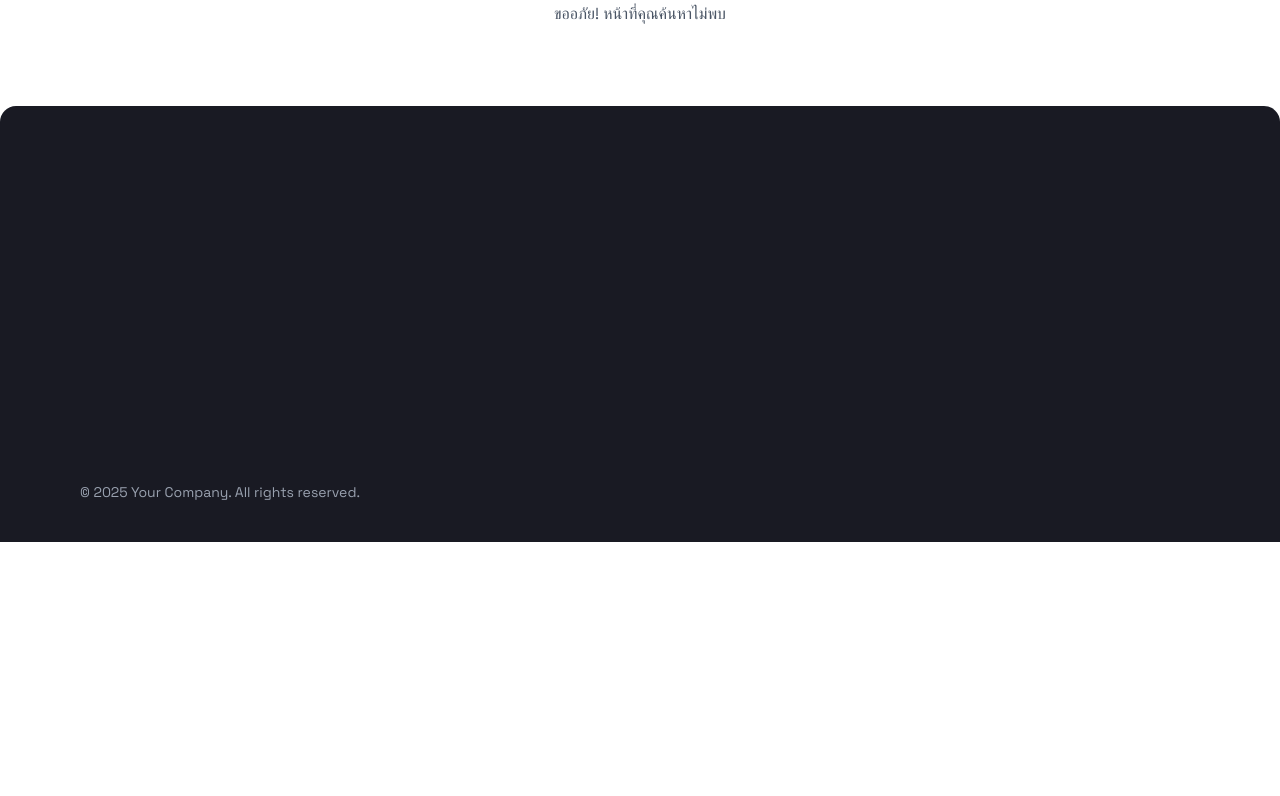
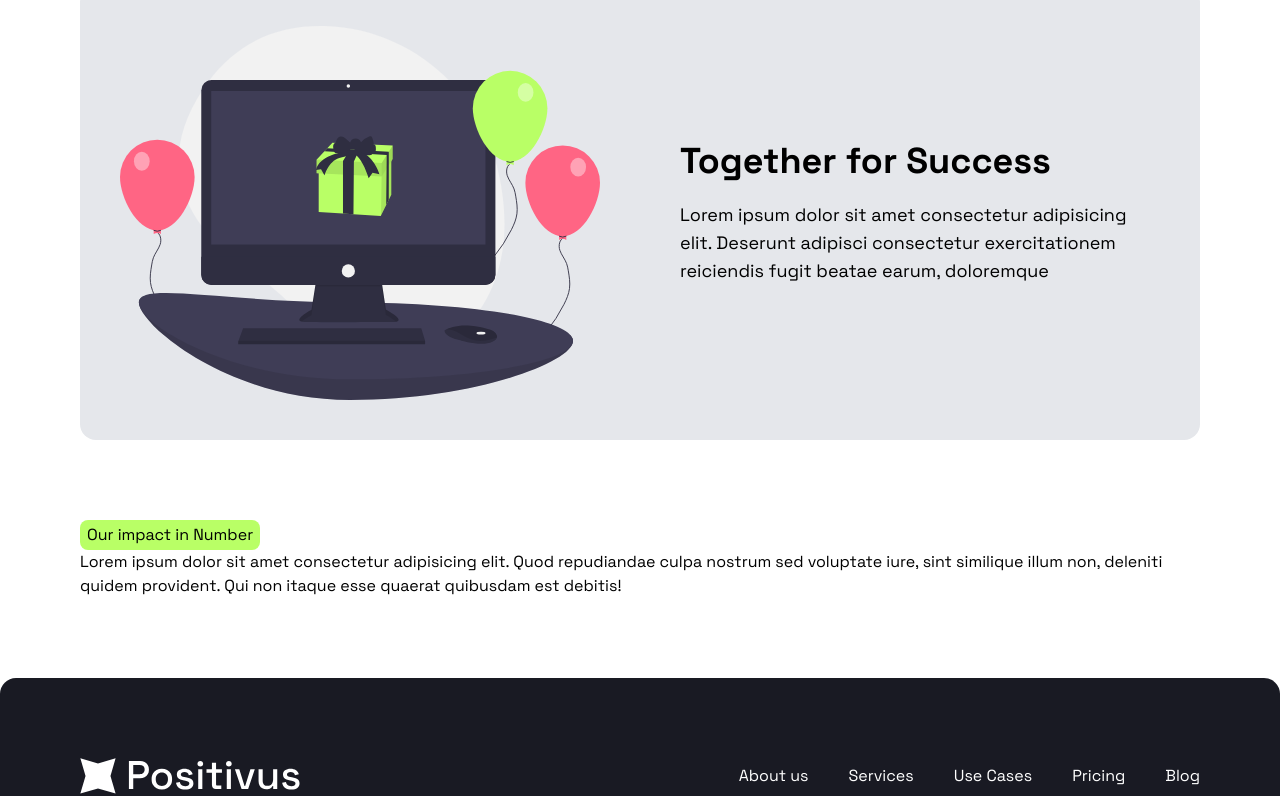
Before and after one commit to zendlll66/simple-portfolio, a React (Vite) app: page /about in a window 1280 px wide. Shown: the part 174-970 px from the top of the page. Before the commit the page ends 825 px from the top, so only its background shows below. Built offline with nearby package versions, Linux system fonts and the light colour scheme.

Commit message:
add AboutUs

```diff
--- /dev/null
+++ b/src/components/AboutSection/HeaderCompo.jsx
@@ -0,0 +1,20 @@
+import React from 'react'
+
+const HeaderCompo = () => {
+  return (
+    <div className='flex flex-col md:flex-row md:gap-20 gap-10 justify-between items-center bg-gray-200 p-10 rounded-2xl'>
+        {/* left content */}
+        <div className='md:w-1/2 '>
+            <img src="/assets/images/about/heading.svg" alt="" />
+        </div>
+
+        {/* Right content */}
+        <div className='space-y-5 md:w-1/2 w-full text-center md:text-start '>
+            <h1 className='md:text-4xl text-2xl font-bold'>Together for Success</h1>
+            <p className='md:text-lg text-sm'>Lorem ipsum dolor sit amet consectetur adipisicing elit. Deserunt adipisci consectetur exercitationem reiciendis fugit beatae earum, doloremque </p>
+        </div>
+    </div>
+  )
+}
+
+export default HeaderCompo
--- a/src/components/common/ArrowUpRightBtn.jsx
+++ b/src/components/common/ArrowUpRightBtn.jsx
@@ -2,15 +2,15 @@
 import React from 'react';
 import { ArrowUpRight } from 'lucide-react';
 
-const ArrowUpRightBtn = ({ label , iconColor , backgroundColor   }) => {
+const ArrowUpRightBtn = ({ label , iconColor , textColor, bgIcon }) => {
     return (
         <div className='flex flex-row  max-w-full  rounded-full items-center'>
-            <button className="flex items-center space-x-2 px-4 py-2 rounded-full" style={{ backgroundColor }}>
-                <div className={`w-9 h-9 flex items-center justify-center rounded-full bg-${backgroundColor}`}>
-                    <ArrowUpRight className={`rounded-full w-5 h-5 ${iconColor}`} />
+            <button className="flex items-center space-x-2 px-4 py-2 rounded-full" >
+                <div className={`w-9 h-9 flex items-center justify-center rounded-full bg-${textColor}`}>
+                    <ArrowUpRight className={`rounded-full w-5 h-5 text-${iconColor}`} />
                 </div>
             </button>
-            <h1 className={` text-start text-md  text-${backgroundColor} `}>{label}</h1>
+            <h1 className={` text-start text-md  text-${bgIcon} font-bold `}>{label}</h1>
         </div>
     );
 };
--- a/src/components/common/CardService.jsx
+++ b/src/components/common/CardService.jsx
@@ -2,7 +2,7 @@ import React from 'react'
 import ArrowUpRightBtn from './ArrowUpRightBtn'
 import HeadingCompo from './HeadingCompo'
 
-const CardService = ({ label1, label2, images, bgColor, variant, iconColor, backgroundColor}) => {
+const CardService = ({ label1, label2, images, bgColor, variant, iconColor, textColor,bgIcon}) => {
     return (
         <div className={`flex flex-row  border-b-4 border-[1px]   w-full items-center justify-between rounded-3xl p-[30px] ${bgColor}`}>
             <div className=' space-y-10'>
@@ -10,7 +10,7 @@ const CardService = ({ label1, label2, images, bgColor, variant, iconColor, back
                     <HeadingCompo label={label1} variant={variant} className={`w-fit `} />
                     <HeadingCompo label={label2} variant={variant} className={'w-fit'} />
                 </div>
-                <ArrowUpRightBtn label='learn more' iconColor={iconColor} backgroundColor={backgroundColor} />
+                <ArrowUpRightBtn label='learn more' iconColor={iconColor} textColor={textColor} bgIcon={bgIcon} />
             </div>
             <img src={`/assets/images/${images}.svg`} alt="" className='w-1/3' />
         </div>
--- a/src/components/common/CompanyLogo.jsx
+++ b/src/components/common/CompanyLogo.jsx
@@ -4,7 +4,7 @@ import { motion } from 'framer-motion'
 const CompanyLogo = ({ images, from, to }) => {
 
     return (
-        <div className="flex MyGradient">
+        <div className="flex ">
             <motion.div
                 initial={{ x: `${from}` }}
                 animate={{ x: `${to}` }}
--- a/src/components/layout/Navbar.jsx
+++ b/src/components/layout/NavbarCompo.jsx
@@ -1,23 +1,25 @@
 import React, { useState } from 'react'
 import CustomButton from '../common/CustomButton'
 
-const Navbar = () => {
+const NavbarCompo = () => {
   const [isOpen, setIsOpen] = useState(false)
 
   return (
     <div className="fixed flex flex-row md:p-10 p-5 bg-white/70 z-30 backdrop-blur-lg  md:px-[120px] px-[20px]  justify-between  w-full items-center ">
       <div className="flex-shrink-0">
-        <img src="/assets/images/logoBlack.svg" alt="Logo" className="w-32" />
+        <a href="/">
+          <img src="/assets/images/logoBlack.svg" alt="Logo" className="w-32" />
+        </a>
       </div>
 
       {/* Desktop Menu */}
       <div className='hidden md:flex items-center gap-10 flex-shrink-0'>
         <ul className='flex flex-row gap-8 items-center text-[16px] leading-[24px] whitespace-nowrap'>
-          <li><a href="">About us</a></li>
-          <li><a href="">Services</a></li>
-          <li><a href="">Use Cases</a></li>
-          <li><a href="">Pricing</a></li>
-          <li><a href="">Blog</a></li>
+          <li><a href="/about">About us</a></li>
+          <li><a href="/services">Services</a></li>
+          <li><a href="/usecases">Use Cases</a></li>
+          <li><a href="/pricing">Pricing</a></li>
+          <li><a href="/blog">Blog</a></li>
         </ul>
         <div className='flex-shrink-0'>
           <CustomButton label={"Request a quote"} variant='secondary' />
@@ -48,11 +50,11 @@ const Navbar = () => {
             </button>
           </div>
 
-          <a href="" className="text-[16px] leading-[24px] font-medium">About us</a>
-          <a href="" className="text-[16px] leading-[24px] font-medium">Services</a>
-          <a href="" className="text-[16px] leading-[24px] font-medium">Use Cases</a>
-          <a href="" className="text-[16px] leading-[24px] font-medium">Pricing</a>
-          <a href="" className="text-[16px] leading-[24px] font-medium">Blog</a>
+          <a href="/about" className="text-[16px] leading-[24px] font-medium">About us</a>
+          <a href="/services" className="text-[16px] leading-[24px] font-medium">Services</a>
+          <a href="/usecases" className="text-[16px] leading-[24px] font-medium">Use Cases</a>
+          <a href="/pricing" className="text-[16px] leading-[24px] font-medium">Pricing</a>
+          <a href="/blog" className="text-[16px] leading-[24px] font-medium">Blog</a>
 
           <div className='w-fit'>
             <CustomButton label={"Request a quote"} variant='secondary' />
@@ -64,4 +66,4 @@ const Navbar = () => {
   )
 }
 
-export default Navbar
+export default NavbarCompo
--- /dev/null
+++ b/src/pages/AboutPage.jsx
@@ -0,0 +1,27 @@
+import React from 'react'
+import HeaderCompo from '../components/AboutSection/HeaderCompo'
+import HeadingCompo from '../components/common/HeadingCompo';
+const AboutPage = () => {
+    return (
+        <div className='space-y-20 mb-20'>
+            <section>
+                <div>
+                    <HeaderCompo />
+                </div>
+            </section>
+
+
+            <section >
+                <div className="text-center md:text-left  flex flex-col  md:justify-start md:items-start items-center">
+                    <HeadingCompo label={"Our impact in Number"} variant={'default'} className={'w-fit'} />
+                    <p>Lorem ipsum dolor sit amet consectetur adipisicing elit. Quod repudiandae culpa nostrum sed voluptate iure, sint similique illum non, deleniti quidem provident. Qui non itaque esse quaerat quibusdam est debitis!</p>
+                </div>
+
+            </section>
+
+        </div>
+
+    )
+}
+
+export default AboutPage
--- a/src/pages/LayoutHomePage.jsx
+++ b/src/pages/LayoutHomePage.jsx
@@ -1,22 +1,30 @@
-import React from 'react'
-import { Outlet, Link } from 'react-router-dom'
-import Navbar from '../components/layout/Navbar'
+import React, { useEffect } from 'react'
+import { Outlet } from 'react-router-dom'
 import Footerblock from '../components/layout/Footerblock'
+import NavbarCompo from '../components/layout/NavbarCompo'
+import AOS from 'aos'
+
 const LayoutHomePage = () => {
+    useEffect(() => {
+        AOS.init({
+            duration: 1000,
+            once: true,
+        });
+    }, []);
+
     return (
-
-        <div className=''>
+        <div className="flex flex-col min-h-screen "> {/* ✅ layout หลัก */}
             <nav className=''>
-                <Navbar />
+                <NavbarCompo />
             </nav>
-            <main className='md:pt-20 md:px-[80px] px-[20px] pt-[20px] '>
+            <main className="flex-1 md:pt-40 md:px-[80px] px-[20px] pt-20 ">
                 <Outlet />
             </main>
-            <footer className='mt-20'>
+            <footer>
                 <Footerblock />
             </footer>
         </div>
-    )
-}
+    );
+};
 
-export default LayoutHomePage
+export default LayoutHomePage;
--- a/src/pages/Nopage.jsx
+++ b/src/pages/Nopage.jsx
@@ -2,7 +2,7 @@ import React from 'react'
 
 const Nopage = () => {
   return (
-    <div className="text-center mt-10">
+    <div className="text-center mt-10 h-screen">
       <h1 className="text-4xl font-bold text-red-600">404 - Page Not Found</h1>
       <p className="mt-4 text-gray-600">ขออภัย! หน้าที่คุณค้นหาไม่พบ</p>
     </div>
```
Also changed, not shown: src/App.jsx (+3 -8 lines), src/components/HomeSection/Servicesblock.jsx (+8 -8 lines), public/assets/images/about/heading.svg (added), src/pages/Homepage.jsx (line endings or trailing spaces).
